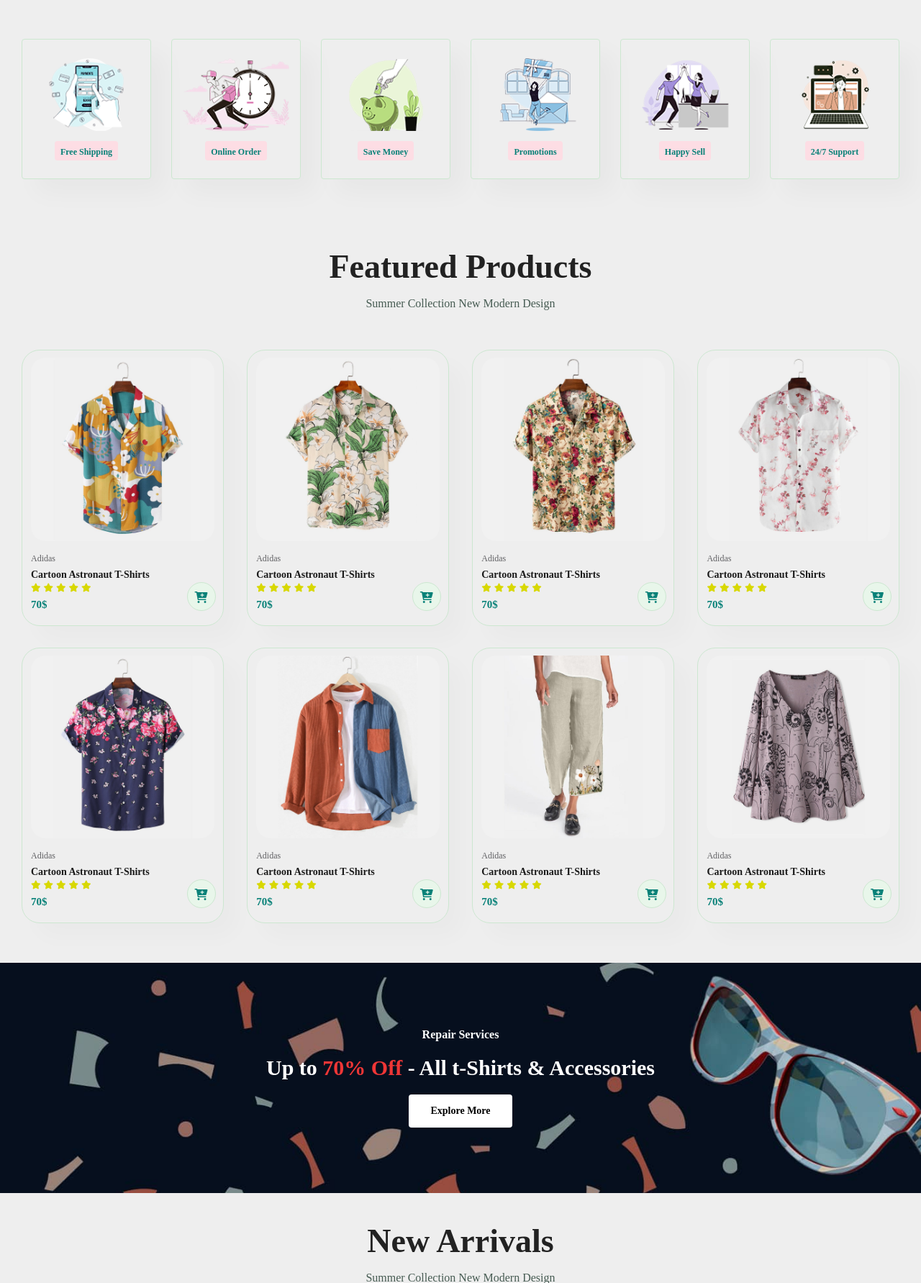
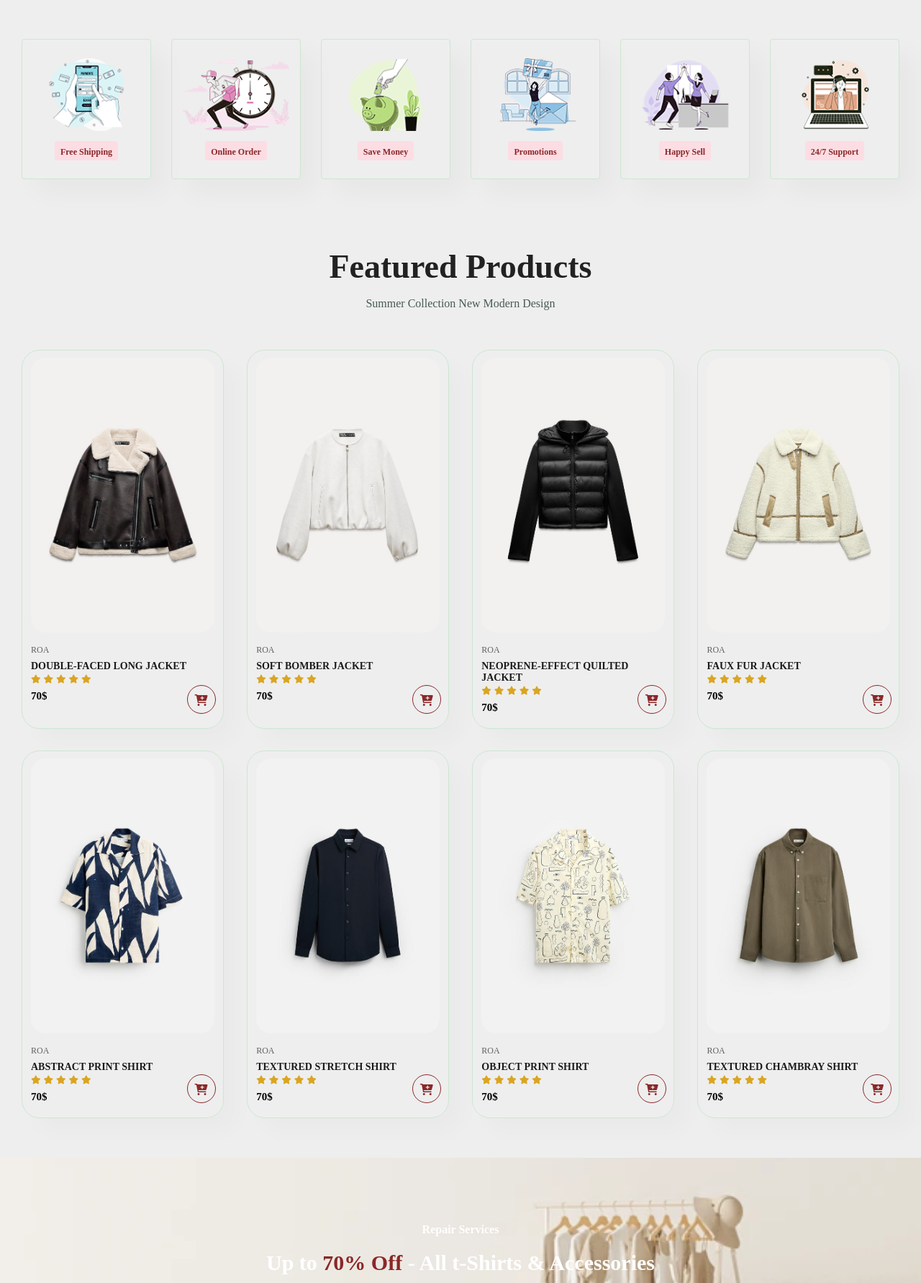
Before and after one commit to rinesaorllani/ROA_Clothing, a PHP site: page /home.html in a window 1280 px wide. Shown: the part 840-2623 px from the top of the page at 72% size. Run offline with PHP 8.4, Linux system fonts and the light colour scheme.

Commit message:
Final Changes

```diff
--- a/cart.html
+++ b/cart.html
@@ -48,7 +48,7 @@
             <tbody>
                 <tr>
                     <td><a href="#"><i class="far fa-times-circle"></i></a></td>
-                    <td><img src="imgweb/products/f1.jpg" alt=""></td>
+                    <td><img src="imgweb\Products\pr1.jpg" alt=""></td>
                     <td>Cartoon Astronaut T-Shirts</td>
                     <td>$118.19</td>
                     <td><input type="number" value="1"></td>
@@ -56,7 +56,7 @@
                 </tr>
                 <tr>
                     <td><a href="#"><i class="far fa-times-circle"></i></a></td>
-                    <td><img src="imgweb/products/f2.jpg" alt=""></td>
+                    <td><img src="imgweb\Products\pr2.jpg" alt=""></td>
                     <td>Cartoon Astronaut T-Shirts</td>
                     <td>$118.19</td>
                     <td><input type="number" value="1"></td>
@@ -64,7 +64,7 @@
                 </tr>
                 <tr>
                     <td><a href="#"><i class="far fa-times-circle"></i></a></td>
-                    <td><img src="imgweb/products/f3.jpg" alt=""></td>
+                    <td><img src="imgweb\Products\pr3.jpg" alt=""></td>
                     <td>Cartoon Astronaut T-Shirts</td>
                     <td>$118.19</td>
                     <td><input type="number" value="1"></td>
--- a/contact.html
+++ b/contact.html
@@ -18,8 +18,8 @@
             <li><a href="/blog.html">Blog</a></li>
             <li><a class="active" href="/contact.html">Contact</a></li>
             <li><a href="/login.html">Login</a></li>
-            <li><a id="lg-bag" href="#cart"><i class="fa-solid fa-cart-shopping"></i></a></li>
-            <a id="close"><i class="fa-solid fa-x"></i></a>
+            <li><a id="lg-bag" href="cart.html"><i class="fa-solid fa-cart-shopping"></i></a></li>
+        <a id="close"><i class="fa-solid fa-x"></i></a>
           </ul>
         </div>
         <div id="mobile">
--- a/home.html
+++ b/home.html
@@ -19,7 +19,7 @@
         <li><a href="/blog.html">Blog</a></li>
         <li><a href="/contact.html">Contact</a></li>
         <li><a href="/login.html">Login</a></li>
-        <li><a id="lg-bag" href="#cart"><i class="fa-solid fa-cart-shopping"></i></a></li>
+        <li><a id="lg-bag" href="cart.html"><i class="fa-solid fa-cart-shopping"></i></a></li>
         <a id="close"><i class="fa-solid fa-x"></i></a>
       </ul>
     </div>
@@ -68,128 +68,128 @@
     <p>Summer Collection New Modern Design</p>
     <div class="pro-container">
       <div class="pro">
-        <img src="/imgweb/products/f1.jpg" alt="">
+        <img src="/imgweb/Products/pr1.jpg" alt="">
         <div class="des">
-          <span>Adidas</span>
-          <h5>Cartoon Astronaut T-Shirts</h5>
+          <span>ROA</span>
+          <h5>DOUBLE-FACED LONG JACKET</h5>
           <div class="star">
-            <i class="fas fa-star"></i>
-            <i class="fas fa-star"></i>
-            <i class="fas fa-star"></i>
-            <i class="fas fa-star"></i>
-            <i class="fas fa-star"></i>
+            <i class="fas fa-star" style="color:goldenrod"></i>
+            <i class="fas fa-star" style="color: goldenrod;"></i>
+            <i class="fas fa-star" style="color: goldenrod;"></i>
+            <i class="fas fa-star" style="color: goldenrod;"></i>
+            <i class="fas fa-star" style="color: goldenrod;"></i>
           </div>
           <h4>70$</h4>
         </div>
         <a href="#"><i class="fas fa-cart-plus cart"></i></a>
       </div>
       <div class="pro">
-        <img src="/imgweb/products/f2.jpg" alt="">
+        <img src="/imgweb/Products/pr2.jpg" alt="">
         <div class="des">
-          <span>Adidas</span>
-          <h5>Cartoon Astronaut T-Shirts</h5>
+          <span>ROA</span>
+          <h5> SOFT BOMBER JACKET</h5>
           <div class="star">
-            <i class="fas fa-star"></i>
-            <i class="fas fa-star"></i>
-            <i class="fas fa-star"></i>
-            <i class="fas fa-star"></i>
-            <i class="fas fa-star"></i>
+            <i class="fas fa-star" style="color:goldenrod"></i>
+            <i class="fas fa-star" style="color: goldenrod;"></i>
+            <i class="fas fa-star" style="color: goldenrod;"></i>
+            <i class="fas fa-star" style="color: goldenrod;"></i>
+            <i class="fas fa-star" style="color: goldenrod;"></i>
           </div>
           <h4>70$</h4>
         </div>
         <a href="#"><i class="fas fa-cart-plus cart"></i></a>
       </div>
       <div class="pro">
-        <img src="/imgweb/products/f3.jpg" alt="">
+        <img src="/imgweb/Products/pr3.jpg" alt="">
         <div class="des">
-          <span>Adidas</span>
-          <h5>Cartoon Astronaut T-Shirts</h5>
+          <span>ROA</span>
+          <h5>NEOPRENE-EFFECT QUILTED JACKET</h5>
           <div class="star">
-            <i class="fas fa-star"></i>
-            <i class="fas fa-star"></i>
-            <i class="fas fa-star"></i>
-            <i class="fas fa-star"></i>
-            <i class="fas fa-star"></i>
+            <i class="fas fa-star" style="color:goldenrod"></i>
+            <i class="fas fa-star" style="color: goldenrod;"></i>
+            <i class="fas fa-star" style="color: goldenrod;"></i>
+            <i class="fas fa-star" style="color: goldenrod;"></i>
+            <i class="fas fa-star" style="color: goldenrod;"></i>
           </div>
           <h4>70$</h4>
         </div>
         <a href="#"><i class="fas fa-cart-plus cart"></i></a>
       </div>
       <div class="pro">
-        <img src="/imgweb/products/f4.jpg" alt="">
+        <img src="/imgweb/Products/pr4.jpg" alt="">
         <div class="des">
-          <span>Adidas</span>
-          <h5>Cartoon Astronaut T-Shirts</h5>
+          <span>ROA</span>
+          <h5>FAUX FUR JACKET</h5>
           <div class="star">
-            <i class="fas fa-star"></i>
-            <i class="fas fa-star"></i>
-            <i class="fas fa-star"></i>
-            <i class="fas fa-star"></i>
-            <i class="fas fa-star"></i>
+            <i class="fas fa-star" style="color:goldenrod"></i>
+            <i class="fas fa-star" style="color: goldenrod;"></i>
+            <i class="fas fa-star" style="color: goldenrod;"></i>
+            <i class="fas fa-star" style="color: goldenrod;"></i>
+            <i class="fas fa-star" style="color: goldenrod;"></i>
           </div>
           <h4>70$</h4>
         </div>
         <a href="#"><i class="fas fa-cart-plus cart"></i></a>
       </div>
       <div class="pro">
-        <img src="/imgweb/products/f5.jpg" alt="">
+        <img src="/imgweb/Products/pr5.jpg" alt="">
         <div class="des">
-          <span>Adidas</span>
-          <h5>Cartoon Astronaut T-Shirts</h5>
+          <span>ROA</span>
+          <h5>ABSTRACT PRINT SHIRT</h5>
           <div class="star">
-            <i class="fas fa-star"></i>
-            <i class="fas fa-star"></i>
-            <i class="fas fa-star"></i>
-            <i class="fas fa-star"></i>
-            <i class="fas fa-star"></i>
+            <i class="fas fa-star" style="color:goldenrod"></i>
+            <i class="fas fa-star" style="color: goldenrod;"></i>
+            <i class="fas fa-star" style="color: goldenrod;"></i>
+            <i class="fas fa-star" style="color: goldenrod;"></i>
+            <i class="fas fa-star" style="color: goldenrod;"></i>
           </div>
           <h4>70$</h4>
         </div>
         <a href="#"><i class="fas fa-cart-plus cart"></i></a>
       </div>
       <div class="pro">
-        <img src="/imgweb/products/f6.jpg" alt="">
+        <img src="/imgweb/Products/pr6.jpg" alt="">
         <div class="des">
-          <span>Adidas</span>
-          <h5>Cartoon Astronaut T-Shirts</h5>
+          <span>ROA</span>
+          <h5>TEXTURED STRETCH SHIRT</h5>
           <div class="star">
-            <i class="fas fa-star"></i>
-            <i class="fas fa-star"></i>
-            <i class="fas fa-star"></i>
-            <i class="fas fa-star"></i>
-            <i class="fas fa-star"></i>
+            <i class="fas fa-star" style="color:goldenrod"></i>
+            <i class="fas fa-star" style="color: goldenrod;"></i>
+            <i class="fas fa-star" style="color: goldenrod;"></i>
+            <i class="fas fa-star" style="color: goldenrod;"></i>
+            <i class="fas fa-star" style="color: goldenrod;"></i>
           </div>
           <h4>70$</h4>
         </div>
         <a href="#"><i class="fas fa-cart-plus cart"></i></a>
       </div>
       <div class="pro">
-        <img src="/imgweb/products/f7.jpg" alt="">
+        <img src="/imgweb/Products/pr7.jpg" alt="">
         <div class="des">
-          <span>Adidas</span>
-          <h5>Cartoon Astronaut T-Shirts</h5>
+          <span>ROA</span>
+          <h5>OBJECT PRINT SHIRT</h5>
           <div class="star">
-            <i class="fas fa-star"></i>
-            <i class="fas fa-star"></i>
-            <i class="fas fa-star"></i>
-            <i class="fas fa-star"></i>
-            <i class="fas fa-star"></i>
+            <i class="fas fa-star" style="color:goldenrod"></i>
+            <i class="fas fa-star" style="color: goldenrod;"></i>
+            <i class="fas fa-star" style="color: goldenrod;"></i>
+            <i class="fas fa-star" style="color: goldenrod;"></i>
+            <i class="fas fa-star" style="color: goldenrod;"></i>
           </div>
           <h4>70$</h4>
         </div>
         <a href="#"><i class="fas fa-cart-plus cart"></i></a>
       </div>
       <div class="pro">
-        <img src="/imgweb/products/f8.jpg" alt="">
+        <img src="/imgweb/Products/pr8.jpg" alt="">
         <div class="des">
-          <span>Adidas</span>
-          <h5>Cartoon Astronaut T-Shirts</h5>
+          <span>ROA</span>
+          <h5>TEXTURED CHAMBRAY SHIRT</h5>
           <div class="star">
-            <i class="fas fa-star"></i>
-            <i class="fas fa-star"></i>
-            <i class="fas fa-star"></i>
-            <i class="fas fa-star"></i>
-            <i class="fas fa-star"></i>
+            <i class="fas fa-star" style="color:goldenrod"></i>
+            <i class="fas fa-star" style="color: goldenrod;"></i>
+            <i class="fas fa-star" style="color: goldenrod;"></i>
+            <i class="fas fa-star" style="color: goldenrod;"></i>
+            <i class="fas fa-star" style="color: goldenrod;"></i>
           </div>
           <h4>70$</h4>
         </div>
@@ -208,128 +208,128 @@
     <p>Summer Collection New Modern Design</p>
     <div class="pro-container">
       <div class="pro">
-        <img src="/imgweb/products/n1.jpg" alt="">
+        <img src="/imgweb/Products/d1.jpg" alt="">
         <div class="des">
-          <span>Adidas</span>
-          <h5>Cartoon Astronaut T-Shirts</h5>
+          <span>ROA</span>
+          <h5>BELTED BOX PLEAT DRESS</h5>
           <div class="star">
-            <i class="fas fa-star"></i>
-            <i class="fas fa-star"></i>
-            <i class="fas fa-star"></i>
-            <i class="fas fa-star"></i>
-            <i class="fas fa-star"></i>
+            <i class="fas fa-star" style="color:goldenrod"></i>
+            <i class="fas fa-star" style="color: goldenrod;"></i>
+            <i class="fas fa-star" style="color: goldenrod;"></i>
+            <i class="fas fa-star" style="color: goldenrod;"></i>
+            <i class="fas fa-star" style="color: goldenrod;"></i>
           </div>
           <h4>70$</h4>
         </div>
         <a href="#"><i class="fas fa-cart-plus cart"></i></a>
       </div>
       <div class="pro">
-        <img src="/imgweb/products/n2.jpg" alt="">
+        <img src="/imgweb/Products/d2.jpg" alt="">
         <div class="des">
-          <span>Adidas</span>
-          <h5>Cartoon Astronaut T-Shirts</h5>
+          <span>ROA</span>
+          <h5>CROPPED BLAZER WITH SATIN BOW</h5>
           <div class="star">
-            <i class="fas fa-star"></i>
-            <i class="fas fa-star"></i>
-            <i class="fas fa-star"></i>
-            <i class="fas fa-star"></i>
-            <i class="fas fa-star"></i>
+            <i class="fas fa-star" style="color:goldenrod"></i>
+            <i class="fas fa-star" style="color: goldenrod;"></i>
+            <i class="fas fa-star" style="color: goldenrod;"></i>
+            <i class="fas fa-star" style="color: goldenrod;"></i>
+            <i class="fas fa-star" style="color: goldenrod;"></i>
           </div>
           <h4>70$</h4>
         </div>
         <a href="#"><i class="fas fa-cart-plus cart"></i></a>
       </div>
       <div class="pro">
-        <img src="/imgweb/products/n3.jpg" alt="">
+        <img src="/imgweb/Products/d3.jpg" alt="">
         <div class="des">
-          <span>Adidas</span>
-          <h5>Cartoon Astronaut T-Shirts</h5>
+          <span>ROA</span>
+          <h5>JEWELLED ALPACA KNIT SWEATER</h5>
           <div class="star">
-            <i class="fas fa-star"></i>
-            <i class="fas fa-star"></i>
-            <i class="fas fa-star"></i>
-            <i class="fas fa-star"></i>
-            <i class="fas fa-star"></i>
+            <i class="fas fa-star" style="color:goldenrod"></i>
+            <i class="fas fa-star" style="color: goldenrod;"></i>
+            <i class="fas fa-star" style="color: goldenrod;"></i>
+            <i class="fas fa-star" style="color: goldenrod;"></i>
+            <i class="fas fa-star" style="color: goldenrod;"></i>
           </div>
           <h4>70$</h4>
         </div>
         <a href="#"><i class="fas fa-cart-plus cart"></i></a>
       </div>
       <div class="pro">
-        <img src="/imgweb/products/n4.jpg" alt="">
+        <img src="/imgweb/Products/d4.jpg" alt="">
         <div class="des">
-          <span>Adidas</span>
-          <h5>Cartoon Astronaut T-Shirts</h5>
+          <span>ROA</span>
+          <h5>ZW COLLECTION PUFF SLEEVE BLOUSE</h5>
           <div class="star">
-            <i class="fas fa-star"></i>
-            <i class="fas fa-star"></i>
-            <i class="fas fa-star"></i>
-            <i class="fas fa-star"></i>
-            <i class="fas fa-star"></i>
+            <i class="fas fa-star" style="color:goldenrod"></i>
+            <i class="fas fa-star" style="color: goldenrod;"></i>
+            <i class="fas fa-star" style="color: goldenrod;"></i>
+            <i class="fas fa-star" style="color: goldenrod;"></i>
+            <i class="fas fa-star" style="color: goldenrod;"></i>
           </div>
           <h4>70$</h4>
         </div>
         <a href="#"><i class="fas fa-cart-plus cart"></i></a>
       </div>
       <div class="pro">
-        <img src="/imgweb/products/n5.jpg" alt="">
+        <img src="/imgweb/Products/d5.jpg" alt="">
         <div class="des">
-          <span>Adidas</span>
-          <h5>Cartoon Astronaut T-Shirts</h5>
+          <span>ROA</span>
+          <h5>COAT WITH CONTRAST COLLAR</h5>
           <div class="star">
-            <i class="fas fa-star"></i>
-            <i class="fas fa-star"></i>
-            <i class="fas fa-star"></i>
-            <i class="fas fa-star"></i>
-            <i class="fas fa-star"></i>
+            <i class="fas fa-star" style="color:goldenrod"></i>
+            <i class="fas fa-star" style="color: goldenrod;"></i>
+            <i class="fas fa-star" style="color: goldenrod;"></i>
+            <i class="fas fa-star" style="color: goldenrod;"></i>
+            <i class="fas fa-star" style="color: goldenrod;"></i>
           </div>
           <h4>70$</h4>
         </div>
         <a href="#"><i class="fas fa-cart-plus cart"></i></a>
       </div>
       <div class="pro">
-        <img src="/imgweb/products/n6.jpg" alt="">
+        <img src="/imgweb/Products/d6.jpg" alt="">
         <div class="des">
-          <span>Adidas</span>
-          <h5>Cartoon Astronaut T-Shirts</h5>
+          <span>ROA</span>
+          <h5>FADED PRINT HOODIE</h5>
           <div class="star">
-            <i class="fas fa-star"></i>
-            <i class="fas fa-star"></i>
-            <i class="fas fa-star"></i>
-            <i class="fas fa-star"></i>
-            <i class="fas fa-star"></i>
+            <i class="fas fa-star" style="color:goldenrod"></i>
+            <i class="fas fa-star" style="color: goldenrod;"></i>
+            <i class="fas fa-star" style="color: goldenrod;"></i>
+            <i class="fas fa-star" style="color: goldenrod;"></i>
+            <i class="fas fa-star" style="color: goldenrod;"></i>
           </div>
           <h4>70$</h4>
         </div>
         <a href="#"><i class="fas fa-cart-plus cart"></i></a>
       </div>
       <div class="pro">
-        <img src="/imgweb/products/n7.jpg" alt="">
+        <img src="/imgweb/Products/d7.jpg" alt="">
         <div class="des">
-          <span>Adidas</span>
-          <h5>Cartoon Astronaut T-Shirts</h5>
+          <span>ROA</span>
+          <h5>T-SHIRT WITH CONTRAST PATCH</h5>
           <div class="star">
-            <i class="fas fa-star"></i>
-            <i class="fas fa-star"></i>
-            <i class="fas fa-star"></i>
-            <i class="fas fa-star"></i>
-            <i class="fas fa-star"></i>
+            <i class="fas fa-star" style="color:goldenrod"></i>
+            <i class="fas fa-star" style="color: goldenrod;"></i>
+            <i class="fas fa-star" style="color: goldenrod;"></i>
+            <i class="fas fa-star" style="color: goldenrod;"></i>
+            <i class="fas fa-star" style="color: goldenrod;"></i>
           </div>
           <h4>70$</h4>
         </div>
         <a href="#"><i class="fas fa-cart-plus cart"></i></a>
       </div>
       <div class="pro">
-        <img src="/imgweb/products/n8.jpg" alt="">
+        <img src="/imgweb/Products/d8.jpg" alt="">
         <div class="des">
-          <span>Adidas</span>
-          <h5>Cartoon Astronaut T-Shirts</h5>
+          <span>ROA</span>
+          <h5>RUBBERISED PUFFER GILET</h5>
           <div class="star">
-            <i class="fas fa-star"></i>
-            <i class="fas fa-star"></i>
-            <i class="fas fa-star"></i>
-            <i class="fas fa-star"></i>
-            <i class="fas fa-star"></i>
+            <i class="fas fa-star" style="color:goldenrod"></i>
+            <i class="fas fa-star" style="color: goldenrod;"></i>
+            <i class="fas fa-star" style="color: goldenrod;"></i>
+            <i class="fas fa-star" style="color: goldenrod;"></i>
+            <i class="fas fa-star" style="color: goldenrod;"></i>
           </div>
           <h4>70$</h4>
         </div>
--- a/style.css
+++ b/style.css
@@ -295,6 +295,10 @@ footer .install img{
 footer a:hover{
     color: rgb(138, 40, 40);
 }
+footer .copyright{
+    width: 100%;
+    text-align: center;
+}
 #pagination{
     text-align: center;
 }
--- a/styleA.css
+++ b/styleA.css
@@ -160,6 +160,7 @@ body{
     width: 180px;
     text-align: center;
     padding: 25px 15px;
+    color:rgb(138, 40, 40);
     box-shadow: 20px 20px 34px rgba(0, 0, 0, 0.03);
     border: 1px solid #cce7d0;
     border-radius: 4px;
@@ -180,7 +181,7 @@ body{
     padding: 9px 8px 6px 8px;
     line-height: 1;
     border-radius: 4px;
-    color: #088178;
+    color: rgb(138, 40, 40);
     background-color: #fddde4;
 }
 
@@ -246,7 +247,7 @@ body{
 
 #product1 .des h4{
     padding-top: 7px;
-    color: #088178;
+    color: black;
     font-size: 15px;
     font-weight: 700;
 }
@@ -263,9 +264,9 @@ body{
     height: 40px;
     line-height: 40px;
     border-radius: 50px;
-    background-color: #e8f6ea;
-    color: #088178;
-    border: 1px solid #cce7d0;
+
+    color: rgb(138, 40, 40);
+    border: 1px solid rgb(138, 40, 40);
     position: absolute;
     bottom: 20px;
     right: 10px;
@@ -276,7 +277,7 @@ body{
     justify-content: center;
     align-items: center;
     text-align: center;
-    background:url("imgweb/banner/b2.jpg");
+    background:url("imgweb/banner/bb.webp");
     width: 100%;
     height: 40vh;
     background-size: cover;
@@ -295,10 +296,10 @@ body{
 }
 
 #banner h2 span{
-    color: #ef3636;
+    color: rgb(138, 40, 40) ;
 }
 #banner button:hover{
-    background-color: #088178;
+    background-color: rgb(138, 40, 40);
     color: #fff;
 }
 
```
Also changed, not shown: other parts of styleA.css (+21 -21 lines), S-prooducts.html (+4 -4 lines), about.html (+32 -24 lines), blog.html (+32 -24 lines), shop.html (+51 -42 lines), styleO.css (+13 -13 lines), imgweb/banner/b12.jpg (renamed from imgweb/b12.jpg), imgweb/banner/b22.jpg (renamed from imgweb/b2.jpg), imgweb/banner/b23.jpg (renamed from imgweb/b3.jpg), imgweb/banner/b24.jpg (renamed from imgweb/b4.jpg), imgweb/banner/b25.jpg (renamed from imgweb/b5.jpg), imgweb/banner/bb.webp (renamed from imgweb/bb.webp), imgweb/logo/Backround.png (added).
